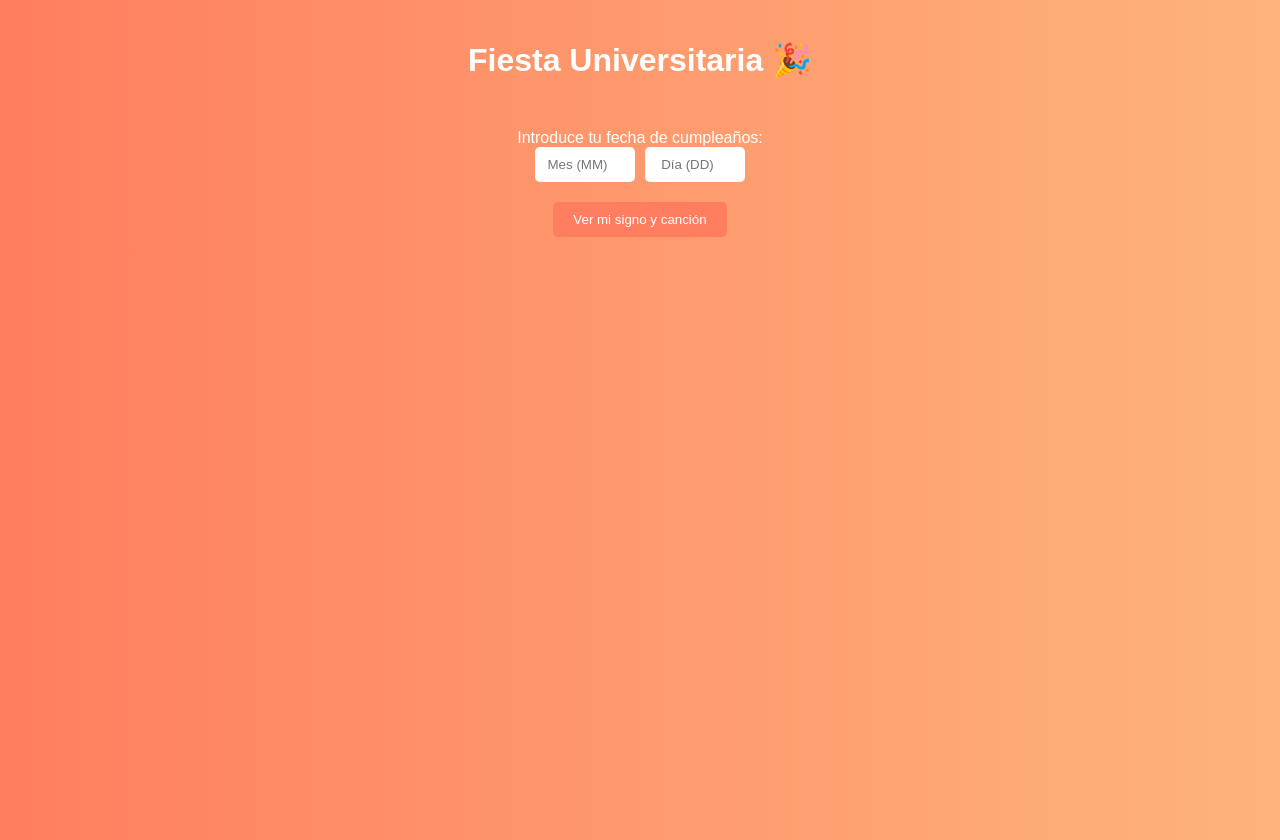
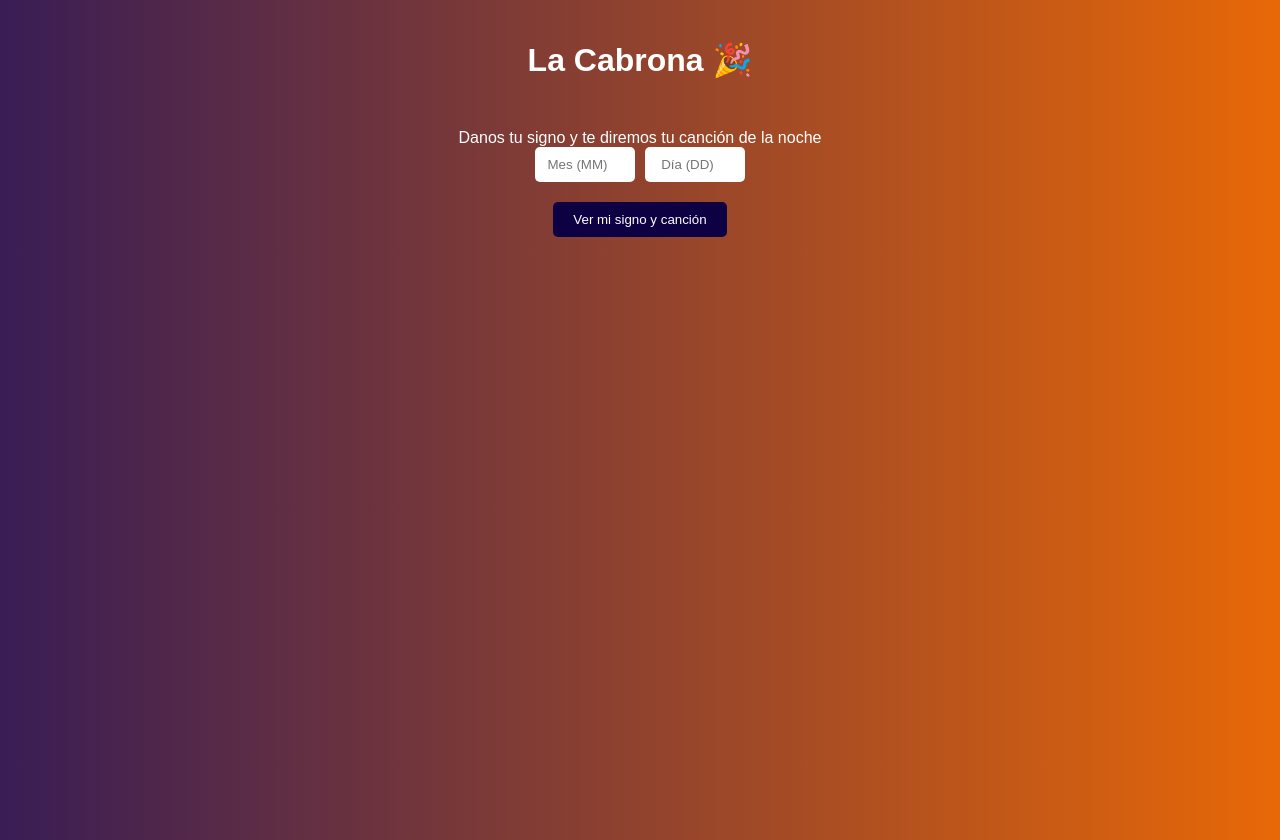
Before and after one commit to Feru34/Web-Fiesta-CEU, a React (Create React App) app: page / in a window 1280 px wide. Built offline with nearby package versions, Linux system fonts and the light colour scheme.

Commit message:
Mejor estilo

```diff
--- a/src/App.js
+++ b/src/App.js
@@ -8,7 +8,7 @@ const App = () => {
 
   return (
     <div className="app-container">
-      <h1>Fiesta Universitaria 🎉</h1>
+      <h1>La Cabrona 🎉</h1>
       {!zodiacInfo ? (
         <BirthdayForm setZodiacInfo={setZodiacInfo} />
       ) : (
--- a/src/components/BirthdayForm.js
+++ b/src/components/BirthdayForm.js
@@ -54,7 +54,7 @@ const BirthdayForm = ({ setZodiacInfo }) => {
 
   return (
     <form className="birthday-form" onSubmit={handleSubmit}>
-      <label>Introduce tu fecha de cumpleaños:</label>
+      <label>Danos tu signo y te diremos tu canción de la noche </label>
       <div className="date-inputs">
         <input
           type="number"
--- a/src/styles/App.css
+++ b/src/styles/App.css
@@ -1,7 +1,7 @@
 .app-container {
     text-align: center;
     padding: 20px;
-    background: linear-gradient(to right, #ff7e5f, #feb47b);
+    background: linear-gradient(to right, #391d55, #e86807);
     color: white;
     font-family: Arial, sans-serif;
     min-height: 100vh;
--- a/src/styles/BirthdayForm.css
+++ b/src/styles/BirthdayForm.css
@@ -20,7 +20,7 @@
 
   .birthday-form button {
     padding: 10px 20px;
-    background-color: #ff7e5f;
+    background-color: #0d0143;
     color: white;
     border: none;
     border-radius: 5px;
@@ -28,5 +28,5 @@
   }
 
   .birthday-form button:hover {
-    background-color: #feb47b;
+    background-color: #0b0020;
   }
```
